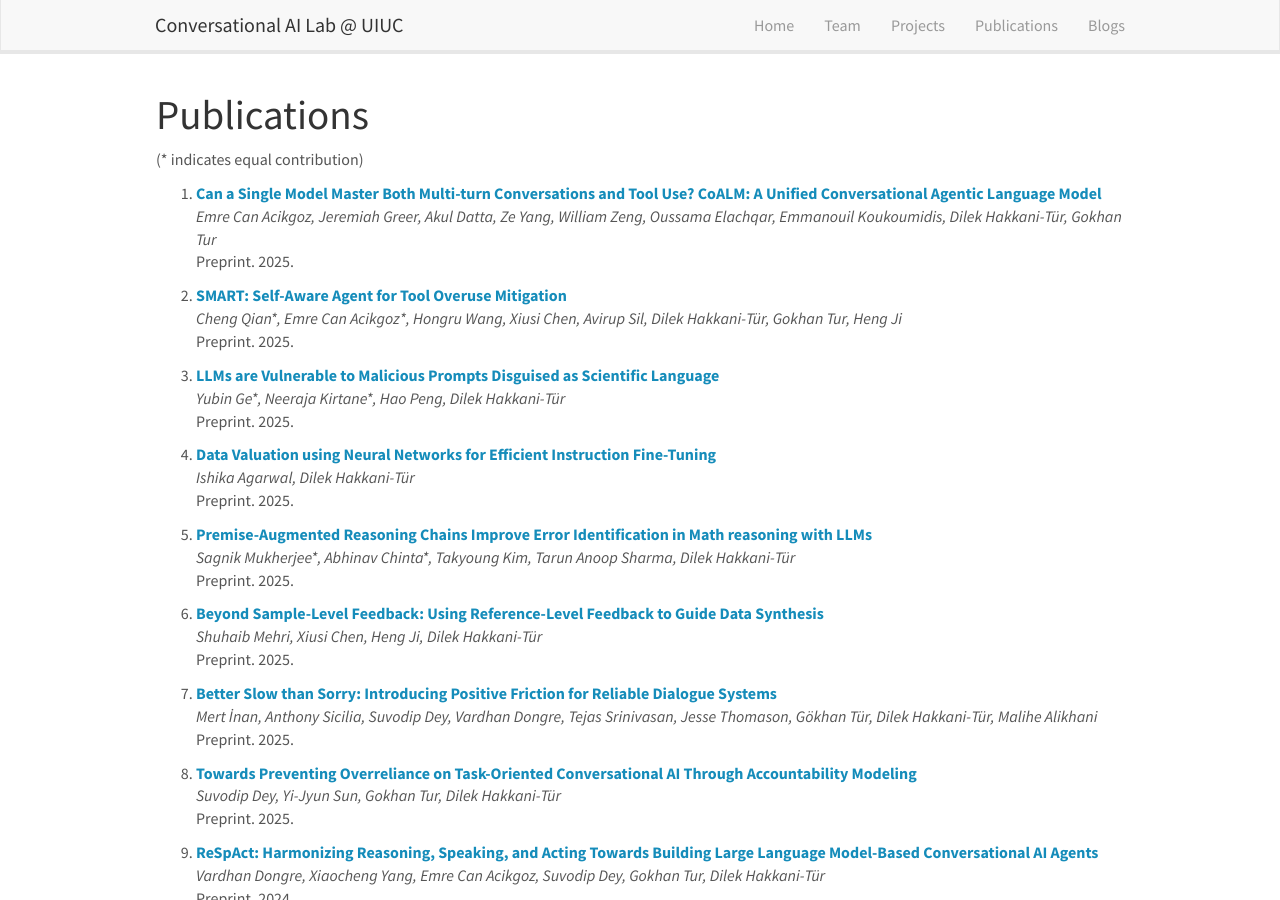
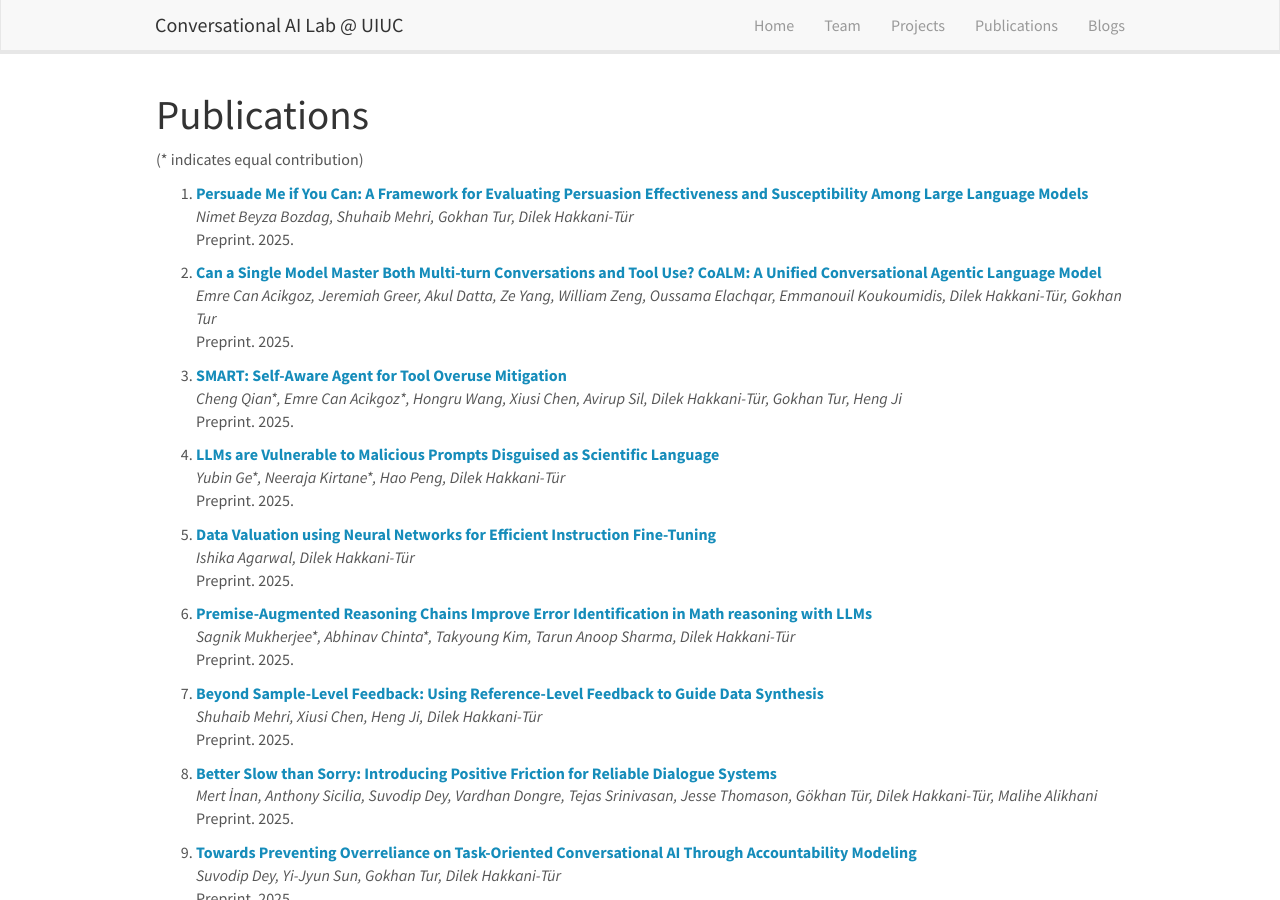
Before and after one commit to uiuc-conversational-ai-lab/uiuc-conversational-ai-lab.github.io, a Jekyll site: the page built from _pages/publications.md, in a window 1280 px wide and 900 px high. Built offline with Jekyll 4.4.1, drawn with Linux system fonts in a browser that asks for light colours; nearby versions of some CDN libraries.

Commit message:
update pub

```diff
--- a/_data/publist.yml
+++ b/_data/publist.yml
@@ -1,3 +1,10 @@
+- title: "Persuade Me if You Can: A Framework for Evaluating Persuasion Effectiveness and Susceptibility Among Large Language Models"
+  authors: Nimet Beyza Bozdag, Shuhaib Mehri, Gokhan Tur, Dilek Hakkani-Tür
+  link:
+    url: https://arxiv.org/abs/2503.01829
+    display: Preprint. 2025.
+  highlight: 1
+
 - title: "Can a Single Model Master Both Multi-turn Conversations and Tool Use? CoALM: A Unified Conversational Agentic Language Model"
   authors: Emre Can Acikgoz, Jeremiah Greer, Akul Datta, Ze Yang, William Zeng, Oussama Elachqar, Emmanouil Koukoumidis, Dilek Hakkani-Tür, Gokhan Tur
   link:
```
